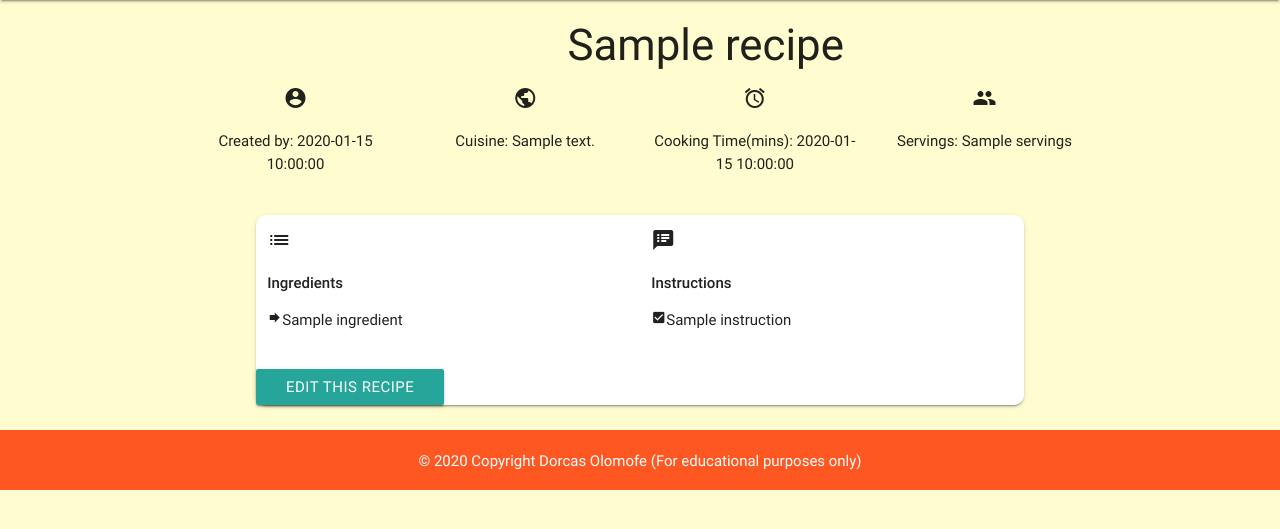
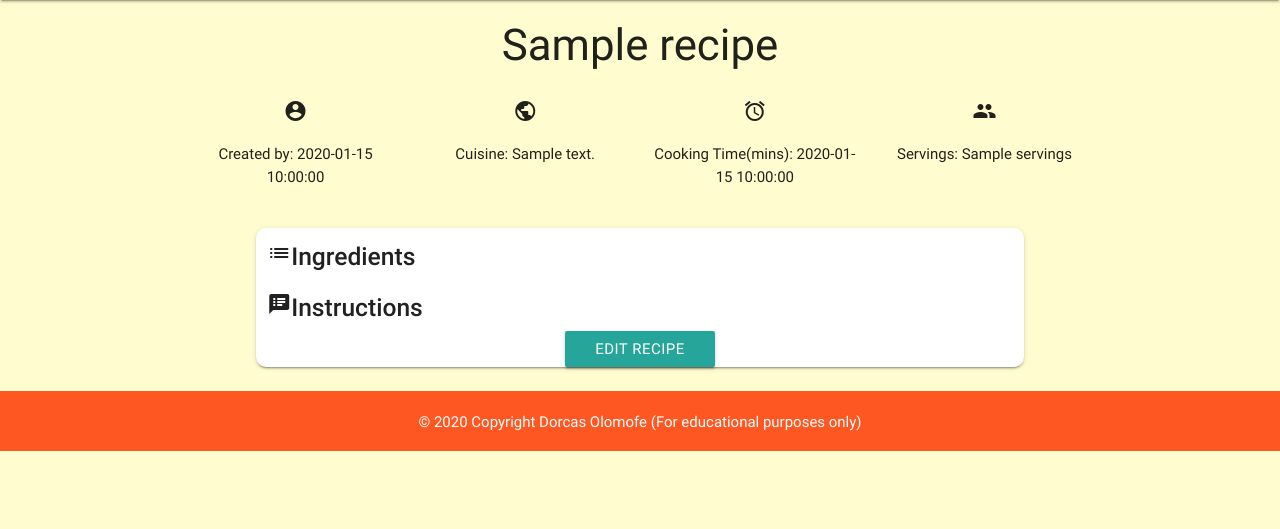
Before and after one commit to Dorcas-Amoo/ms3-project-arikescookbook, a Flask app: template templates/recipeinfo.html in a window 1280 px wide. Shown: the part 83-612 px from the top of the page. Run offline with Flask 2, Linux system fonts and the light colour scheme; the template is opened without the code that fills it: most values are stand-ins (such as "Sample title", 1, 10 or a date in 2020); some libraries are stand-ins or nearby versions.

Commit message:
Edited recipeinfo.html, changed and styled buttons and info-card

```diff
--- a/templates/recipeinfo.html
+++ b/templates/recipeinfo.html
@@ -1,7 +1,7 @@
 {% extends "base.html" %} {% block content %}
 
 <div class="container">
-    <h3 class="main-heading center-align">{{recipe.recipe_name}}</h3>
+    <h3 class="heading-msg center">{{recipe.recipe_name}}</h3>
 
     <div class="row center-align info-header">
         <div class="col s12 m3">
@@ -26,33 +26,19 @@
     </div>
 </div>
 
+
 <div class="card row" id="info-card">
-    <div class="col s12 m6 left-align">
-        <h5><span><i class="material-icons">list</i></span></h5>
-        <p><strong>Ingredients</strong></p>
-        {% if recipe.ingredients|length >0 %}
-            <ul>
-                {% for ingredient in recipe.ingredients %}
-                <li><i class="tiny material-icons">forward</i>{{ ingredient }}</li><br />
-                {% endfor %}
-            </ul>
-        {% endif %}
+    <div class="col s12 left-align">
+        <h5><i class="material-icons">list</i><span><strong>Ingredients</strong></span></h5>
     </div>
 
-    <div class="col s12 m6 left-align">
-        <h5><span><i class="material-icons">speaker_notes</i></span></h5>
-        <p><strong>Instructions</strong></p>
-        {% if recipe.instructions|length >0 %}
-            <ul>
-                {% for instruction in recipe.instructions %}
-                <li><i class="tiny material-icons">check_box</i>{{ instruction }}</li><br />
-                {% endfor %}
-            </ul>
-        {% endif %}
+    <div class="col s12 left-align">
+        <h5><i class="material-icons">speaker_notes</i><span><strong>Instructions</strong></span></h5>
     </div>
 
-    <a href="{{url_for('edit_recipe', recipe_id=recipe._id)}}" class="btn btn-small waves-effect waves-yellow">Edit this recipe</a>
-
+    <div class="edit-btn center">
+        <a href="{{url_for('edit_recipe', recipe_id=recipe._id)}}" class="btn btn-small waves-effect waves-yellow">Edit recipe</a>
+    </div>
 </div>
 
 {% endblock %}
```
